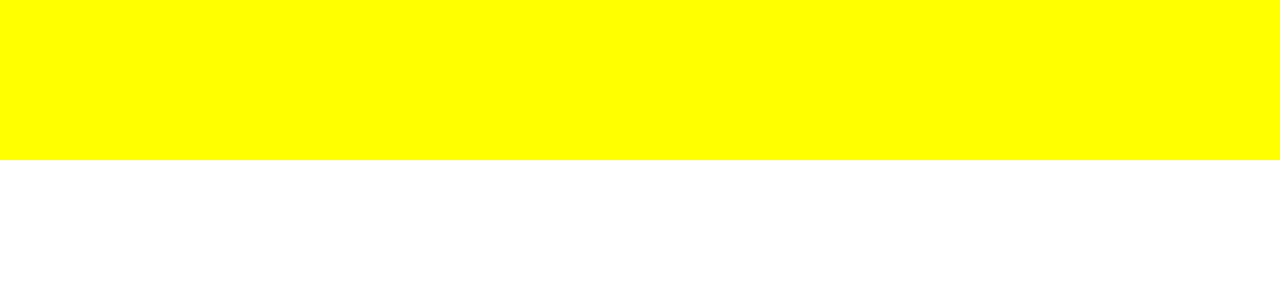
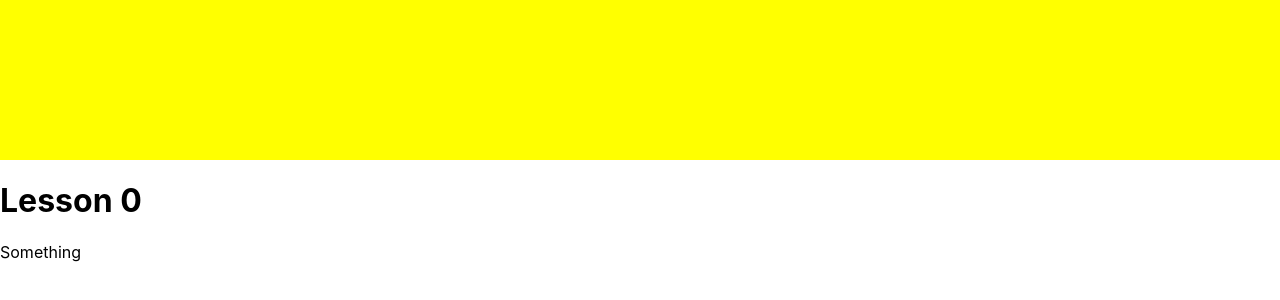
Before and after one commit to trandromeda/kindred-app, a React (Create React App) app: page /lessons/0 in a window 1280 px wide. Shown: the part 240-540 px from the top of the page. Built offline with nearby package versions, Linux system fonts and the light colour scheme.

Commit message:
was just missing a / in front of the path in the Route. im going to turn in my dev card now

```diff
--- a/src/App.js
+++ b/src/App.js
@@ -7,18 +7,30 @@ import './App.css';
 import { Header, LessonBox } from './components';
 import { Home, Lesson } from './views';
 
+class NoMatch extends Component {
+    render() {
+      console.log(this.props.match);
+        return (
+            <div>
+                <p>Nothing to see here.</p>
+            </div>
+        )
+    }
+}
+
 class App extends Component {
   render() {
-    const lessons = [0,1,2,3, 4, 5, 6].map(lesson => {
-      return <LessonBox />
-    })
+    console.log('rendering');
     return (
       <div>
         <Header />
           <Router>
             <Switch>
               <Route exact path="/" component={Home} />
-              <Route path="lessons/:lessonId" component={withRouter(Lesson)} />
+              <Route path="/lessons/:lessonId" render={props => {
+                return <Lesson />
+              }} />
+              <Route component={NoMatch} />
             </Switch>
           </Router>
       </div>
--- a/src/views/home.js
+++ b/src/views/home.js
@@ -1,31 +1,31 @@
 import React, { Component } from 'react';
 import styled from 'styled-components';
-import { BrowserRouter as Router, Route, Link } from "react-router-dom";
+import { BrowserRouter as Router, Switch, Route, Link } from "react-router-dom";
 
 import '../App.css';
 
-import { Header, LessonBox } from '../components';
+import { LessonBox } from '../components';
+import { Lesson } from '../views';
 
 const LessonsContainer = styled.div`
   display: flex;
   flex-wrap: wrap;
 `
 
-class App extends Component {
+class Home extends Component {
     render() {
         const lessons = [0,1,2,3, 4, 5, 6].map(lesson => {
-      return <Link to={`lessons/${lesson}`}><LessonBox /></Link>
+            return <Link to={`lessons/${lesson.toString()}`} key={lesson.toString()}><LessonBox /></Link>
         })
         return (
             <div>
-        <Header />
-        <p>Stuff here</p>
+            <p>Welcome!</p>
         <LessonsContainer>
           {lessons}
         </LessonsContainer>
             </div>
-    );
+        )
     }
 }
 
-export default App;
+export default Home;
--- a/src/views/lesson.js
+++ b/src/views/lesson.js
@@ -4,16 +4,16 @@ import { BrowserRouter as Router, Route, Link, withRouter } from "react-router-d
 
 import { Header, LessonBox } from '../components';
 
-class Lesson extends Component {
+class Lesson extends React.Component {
   render() {
-    console.log(this.props.match)
+    console.log(this.props.match);
     return (
       <div>
-          <h1>Lesson</h1>
+          <h1>Lesson {this.props.match.params.lessonId}</h1>
           <p>Something</p>
       </div>
     );
   }
 }
 
-export default Lesson;
+export default withRouter(Lesson);
```
Lines whose indentation alone changed are shown as unchanged.
